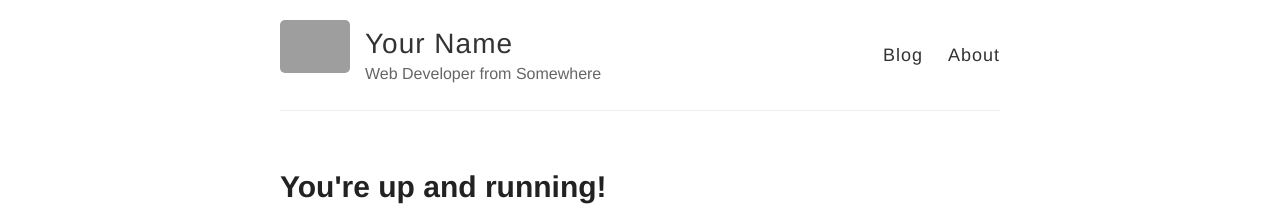
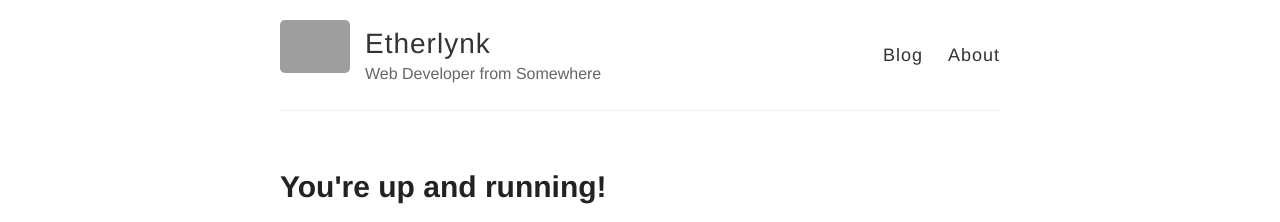
Before and after one commit to Traderlynk/Traderlynk.github.io, a Jekyll site: the page built from index.html, in a window 1280 px wide. Shown: the top 222 px of the page. Built offline with Jekyll 4.4.1, drawn with Linux system fonts in a browser that asks for light colours; a file with an impossible date is left out; grey boxes are pictures that could not be loaded.

Commit message:
Update _config.yml

```diff
--- a/_config.yml
+++ b/_config.yml
@@ -3,7 +3,8 @@
 #
 
 # Name of your site (displayed in the header)
-name: Your Name
+name: Etherlynk
+theme: jekyll-theme-slate
 
 # Short bio or description (displayed in the header)
 description: Web Developer from Somewhere
```
